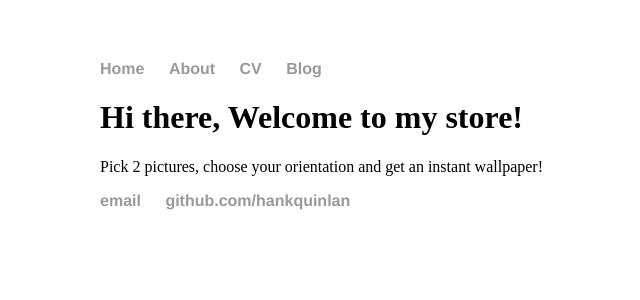
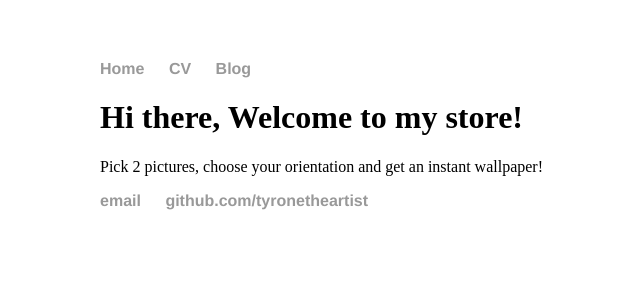
Before and after one commit to tyronetheartist/wallpaper, a Jekyll site: the page built from index.html, in a window 1280 px wide. Shown: the top 300 px of the page, without its empty margins (92-732 px from the left). Built offline with Jekyll 4.4.1, drawn with Linux system fonts in a browser that asks for light colours.

Commit message:
Update default.html

```diff
--- a/_layouts/default.html
+++ b/_layouts/default.html
@@ -9,8 +9,7 @@
 			<nav>
 	    		<ul>
 	        		<li><a href="/">Home</a></li>
-		        	<li><a href="/about">About</a></li>
-	        		<li><a href="/cv">CV</a></li>
+	        		<li><a href="/archive">CV</a></li>
 	        		<li><a href="/blog">Blog</a></li>
 	    		</ul>
 			</nav>
@@ -21,8 +20,8 @@
 			</div><!-- /.container -->
 			<footer>
 	    		<ul>
-	        		<li><a href="mailto:hankquinlanhub@gmail.com">email</a></li>
-	        		<li><a href="https://github.com/hankquinlan">github.com/hankquinlan</a></li>
+	        		<li><a href="mailto:tyrinfern@yahoo.com">email</a></li>
+	        		<li><a href="https://github.com/tyronetheartist">github.com/tyronetheartist</a></li>
 				</ul>
 			</footer>
 		</body>
```
